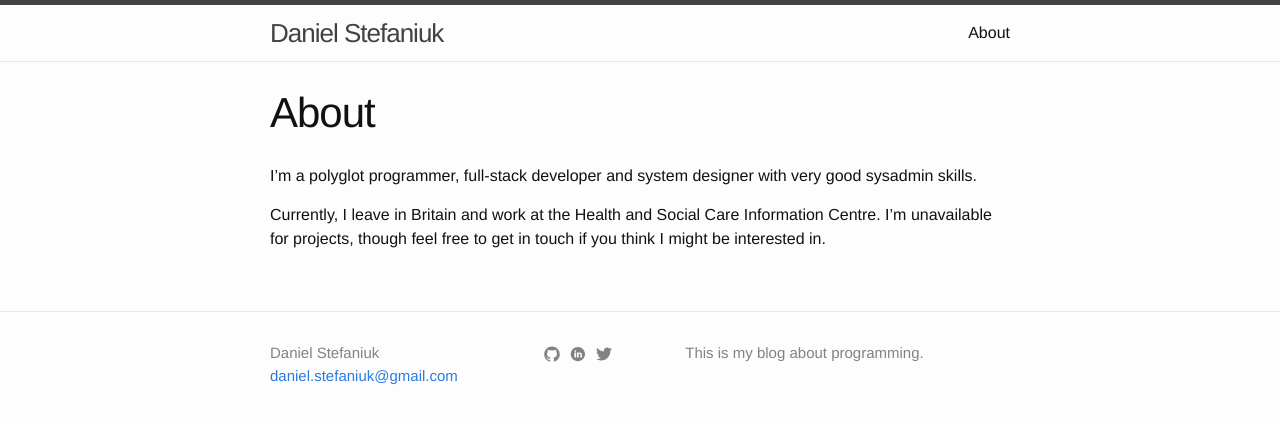
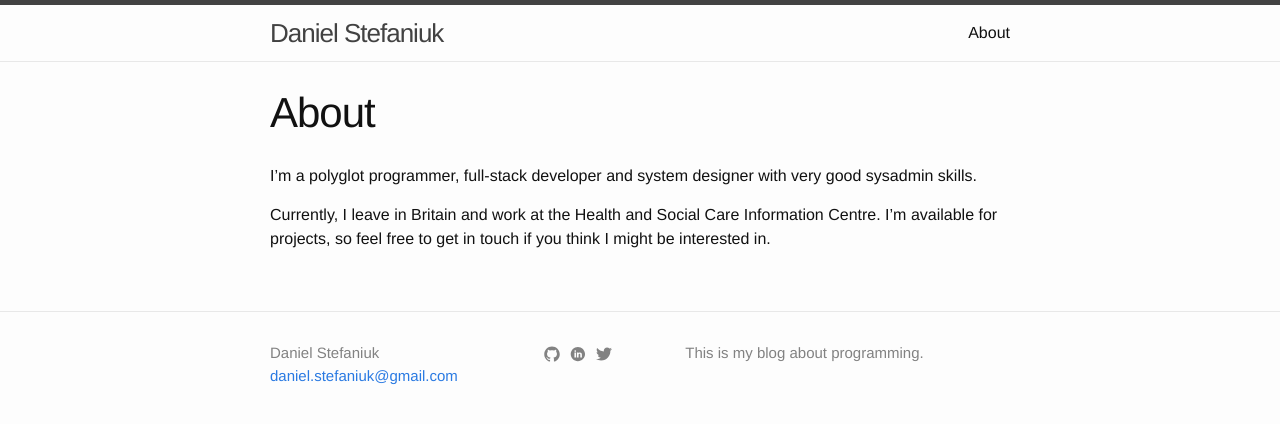
Before and after one commit to stefaniuk/dans-engineering-journal, a Jekyll site: the page built from about.md, in a window 1280 px wide. Shown: the top 424 px of the page. Built offline with Jekyll 4.4.1, drawn with Linux system fonts in a browser that asks for light colours.

Commit message:
Minor changes

```diff
--- a/_includes/head.html
+++ b/_includes/head.html
@@ -2,11 +2,11 @@
   <meta charset="utf-8">
   <meta http-equiv="X-UA-Compatible" content="IE=edge">
   <meta name="viewport" content="width=device-width, initial-scale=1">
+  <meta name="description" content="{% if page.excerpt %}{{ page.excerpt | strip_html | strip_newlines | truncate: 160 }}{% else %}{{ site.description  | strip_html | strip_newlines | truncate: 160 }}{% endif %}">
 
   <title>{% if page.title %}{{ page.title | escape }}{% else %}{{ site.title | escape }}{% endif %}</title>
-  <meta name="description" content="{% if page.excerpt %}{{ page.excerpt | strip_html | strip_newlines | truncate: 160 }}{% else %}{{ site.description }}{% endif %}">
 
-  <link rel="stylesheet" href="{{ "/css/main.css" | prepend: site.baseurl }}">
+  <link rel="stylesheet" href="{{ '/css/main.css' | prepend: site.baseurl }}">
   <link rel="canonical" href="{{ page.url | replace:'index.html','' | prepend: site.baseurl | prepend: site.url }}">
-  <link rel="alternate" type="application/rss+xml" title="{{ site.title }}" href="{{ "/feed.xml" | prepend: site.baseurl | prepend: site.url }}">
+  <link rel="alternate" type="application/rss+xml" title="{{ site.title }}" href="{{ '/feed.xml' | prepend: site.baseurl | prepend: site.url }}">
 </head>
--- a/about.md
+++ b/about.md
@@ -6,4 +6,4 @@
 
 I'm a polyglot programmer, full-stack developer and system designer with very good sysadmin skills.
 
-Currently, I leave in Britain and work at the Health and Social Care Information Centre. I'm unavailable for projects, though feel free to get in touch if you think I might be interested in.
+Currently, I leave in Britain and work at the Health and Social Care Information Centre. I'm available for projects, so feel free to get in touch if you think I might be interested in.
```
Also changed, not shown: _layouts/default.html (+0 -8 lines).
